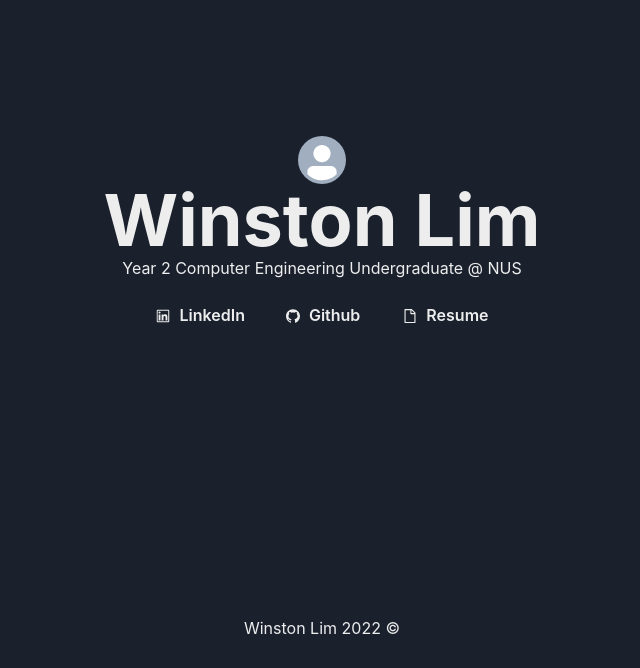
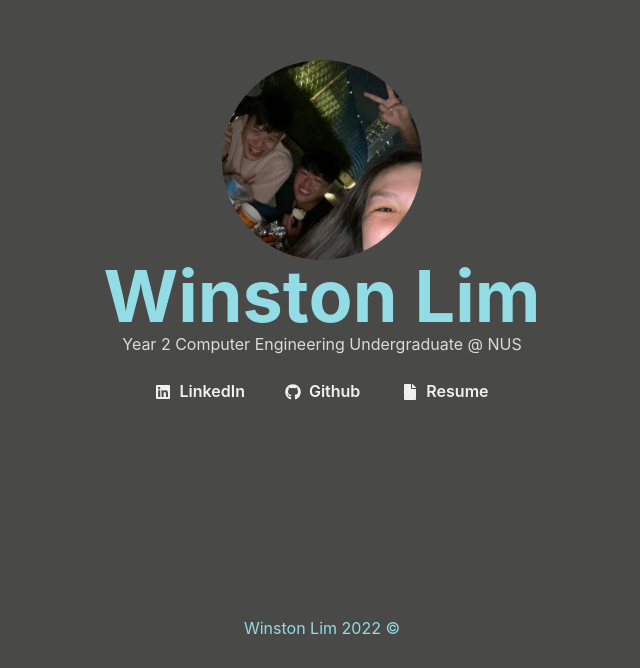
Before and after one commit to winston-lim/personal_website, a Next.js app: page / in a window 1280 px wide. Shown: the part 132-800 px from the top of the page, without its empty margins (318-958 px from the left). Built offline with nearby package versions, Linux system fonts and the light colour scheme.

Commit message:
Build: home page and update maintenance page

```diff
--- a/pages/index.tsx
+++ b/pages/index.tsx
@@ -3,11 +3,11 @@ import type { NextPage } from 'next'
 import Head from 'next/head'
 // import styles from 'styles/Home.module.scss'
 import Footer from '../components/Footer'
-import { AiOutlineGithub, AiOutlineLinkedin, AiOutlineFile } from 'react-icons/ai'
-
+import { Link, Text } from '@chakra-ui/react'
+import { FaLinkedin, FaGithub, FaFile } from 'react-icons/fa'
 const Home: NextPage = () => {
   return (
-    <Box w='100%' h='100vh' display='flex' flexDir='column'>
+    <Box color='primary' bgColor='background' w='100%' h='100vh' display='flex' flexDir='column'>
       <Head>
         <title>Winston Lim</title>
         <meta name='description' content="Winston's personal website" />
@@ -16,6 +16,7 @@ const Home: NextPage = () => {
       <Box w='100%' flexGrow={1} padding='16px 16px 0px 16px'>
         <Box
           w={['400px', '500px', '800px']}
+          maxW='100%'
           h='100%'
           display='flex'
           flexDir='column'
@@ -23,33 +24,49 @@ const Home: NextPage = () => {
           alignItems='center'
           margin='auto'
         >
-          <Avatar />
-          <Heading size={['xl', '2xl', '4xl']}>Winston Lim</Heading>
-          <Box marginBottom='16px'>Year 2 Computer Engineering Undergraduate @ NUS</Box>
-          <Box>
+          <Avatar w='200px' h='200px' src='/profile-avatar.jpeg' />
+          <Heading size={['2xl', '4xl']}>Winston Lim</Heading>
+          <Box color='whiteAlpha.800' marginBottom='16px'>
+            Year 2 Computer Engineering Undergraduate @ NUS
+          </Box>
+          <Box color='accent'>
+            <Link
+              style={{ textDecoration: 'none' }}
+              href='https://www.linkedin.com/in/winston-lim-ch/'
+              isExternal
+            >
               <Button
                 bgColor='transparent'
                 marginRight='8px'
                 aria-label='linkedin-button'
-              leftIcon={<Icon backgroundClip='none' as={AiOutlineLinkedin} />}
+                leftIcon={<Icon as={FaLinkedin} />}
               >
                 LinkedIn
               </Button>
+            </Link>
+            <Link
+              style={{ textDecoration: 'none' }}
+              href='https://github.com/winston-lim'
+              isExternal
+            >
               <Button
                 bgColor='transparent'
                 marginRight='10px'
                 aria-label='github-button'
-              leftIcon={<Icon as={AiOutlineGithub} />}
+                leftIcon={<Icon as={FaGithub} />}
               >
                 Github
               </Button>
+            </Link>
+            <Link style={{ textDecoration: 'none' }} href='/resume.pdf'>
               <Button
                 bgColor='transparent'
                 aria-label='resume-button'
-              leftIcon={<Icon sx={{ bgColor: 'transparent' }} as={AiOutlineFile} />}
+                leftIcon={<Icon as={FaFile} />}
               >
                 Resume
               </Button>
+            </Link>
           </Box>
         </Box>
       </Box>
--- a/pages/maintenance.tsx
+++ b/pages/maintenance.tsx
@@ -1,4 +1,4 @@
-import { Box } from '@chakra-ui/react'
+import { Box, Heading } from '@chakra-ui/react'
 import React from 'react'
 import Footer from '../components/Footer'
 
@@ -8,7 +8,7 @@ const MaintenancePage = ({}: Props) => {
   return (
     <Box w='100%' h='100vh' display='flex' flexDir='column'>
       <Box w='100%' flexGrow={1} display='flex' justifyContent='center' alignItems='center'>
-        Currently under maintenance
+        <Heading size={['lg', 'xl']}>Currently under maintenance</Heading>
       </Box>
       <Footer />
     </Box>
```
Lines whose indentation alone changed are shown as unchanged.
